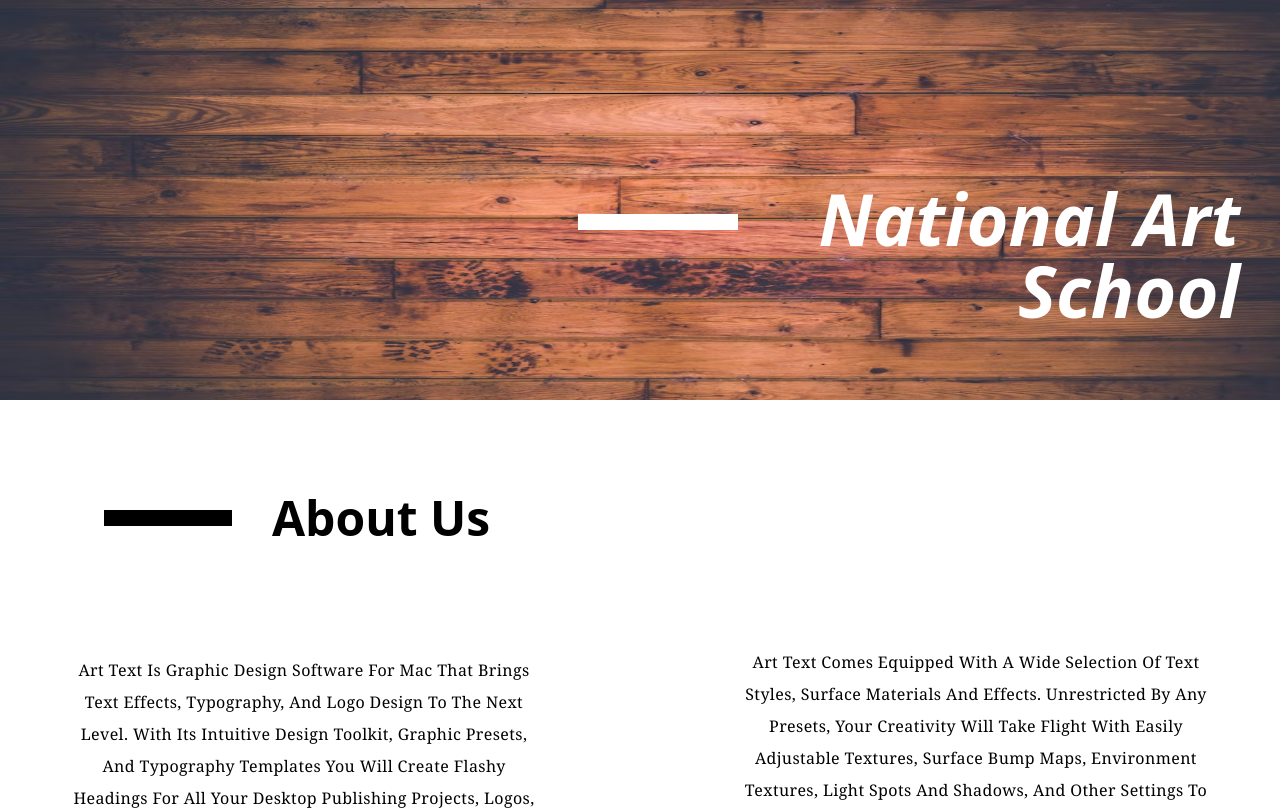
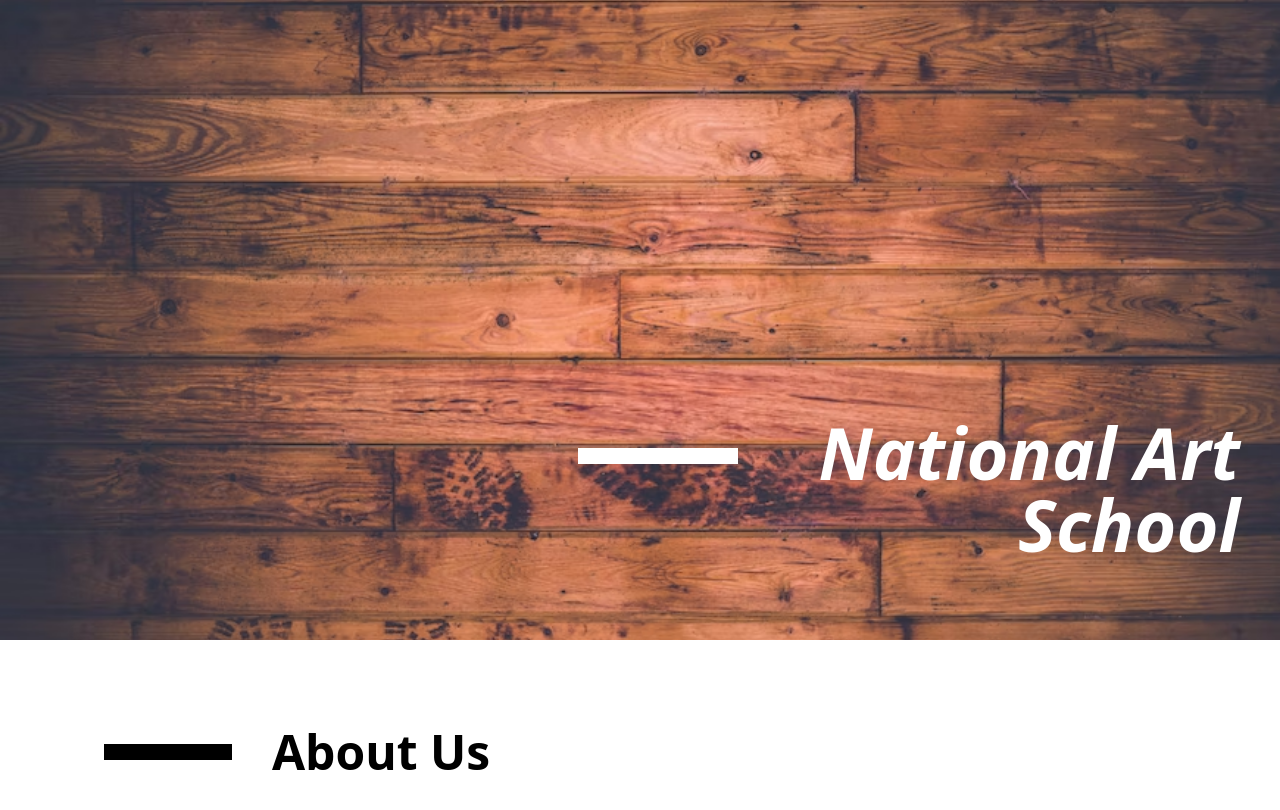
Before and after one commit to yafet-123/Sample_education_sample1, a Next.js app: page / in a window 1280 px wide. Shown: the top 810 px of the page. Built offline with nearby package versions, Linux system fonts and the light colour scheme.

Commit message:
fixing the bug

```diff
--- a/components/People.js
+++ b/components/People.js
@@ -52,7 +52,9 @@ export function People() {
                 student resource and support services.
               </p>
               <Link href="">
-                <a className="md:absolute font-bold underline bottom-5">More</a>
+                <a className="md:nabsolute font-bold underline bottom-5">
+                  More
+                </a>
               </Link>
             </div>
           </div>
--- a/pages/index.js
+++ b/pages/index.js
@@ -7,13 +7,7 @@ import { People } from "../components/People";
 export default function Home() {
   return (
     <div>
-      <div className="relative ">
-        <Image
-          src="/image/bgImage3.avif"
-          width={1920}
-          height={600}
-          className="absolute w-full"
-        />
+      <div className="relative hero_background w-full h-[40rem]">
         <div className="absolute right-10 z-10 bottom-20 flex items-center">
           <span className="hidden md:inline-flex py-2 px-20 bg-white m-20"></span>
           <h1 className="text-5xl md:text-7xl text-white font-bold mt-16 italic">
--- a/styles/globals.css
+++ b/styles/globals.css
@@ -1,4 +1,10 @@
-
 @tailwind base;
 @tailwind components;
 @tailwind utilities;
+
+.hero_background {
+  background-image: url("../public/image/bgImage3.avif");
+  background-position: center;
+  background-repeat: no-repeat;
+  background-size: cover;
+}
```
